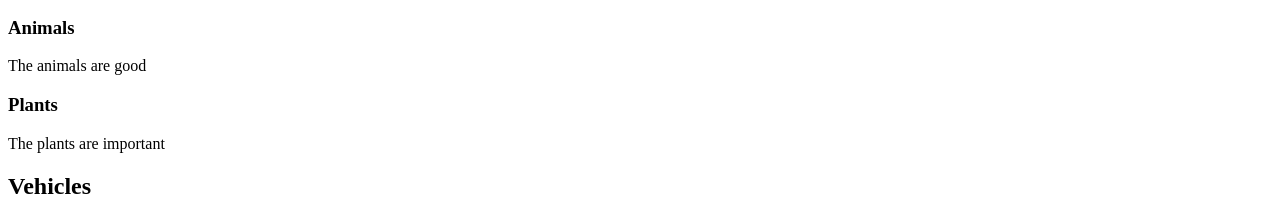
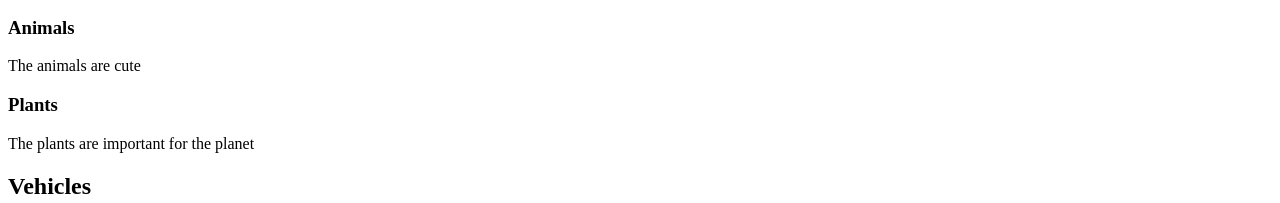
Before and after one commit to JoseParragaM/Assignment2-GithubLab, a plain HTML site: page index.html in a window 1280 px wide. Shown: the part 202-405 px from the top of the page. Drawn offline with Linux system fonts and the light colour scheme.

Commit message:
changes in the new-branch

```diff
--- a/index.html
+++ b/index.html
@@ -22,11 +22,11 @@
             <h1>Nature</h1>
             <article>
                 <h1>Animals</h1>
-                <p>The animals are good</p>
+                <p>The animals are cute</p>
             </article>
             <article>
                 <h1>Plants</h1>
-                <p>The plants are important</p>
+                <p>The plants are important for the planet</p>
             </article>
         </section>
         <section id="vehicles">
```
